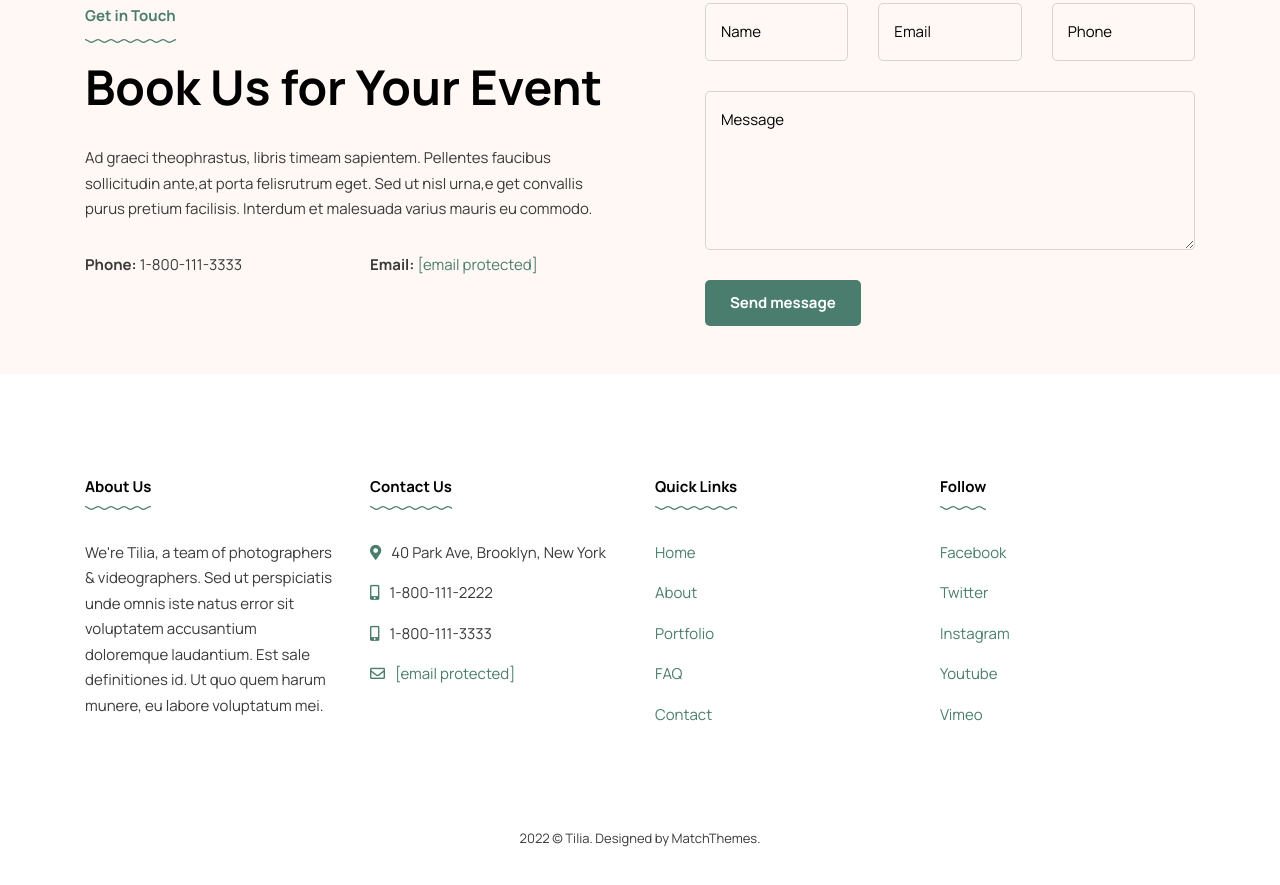
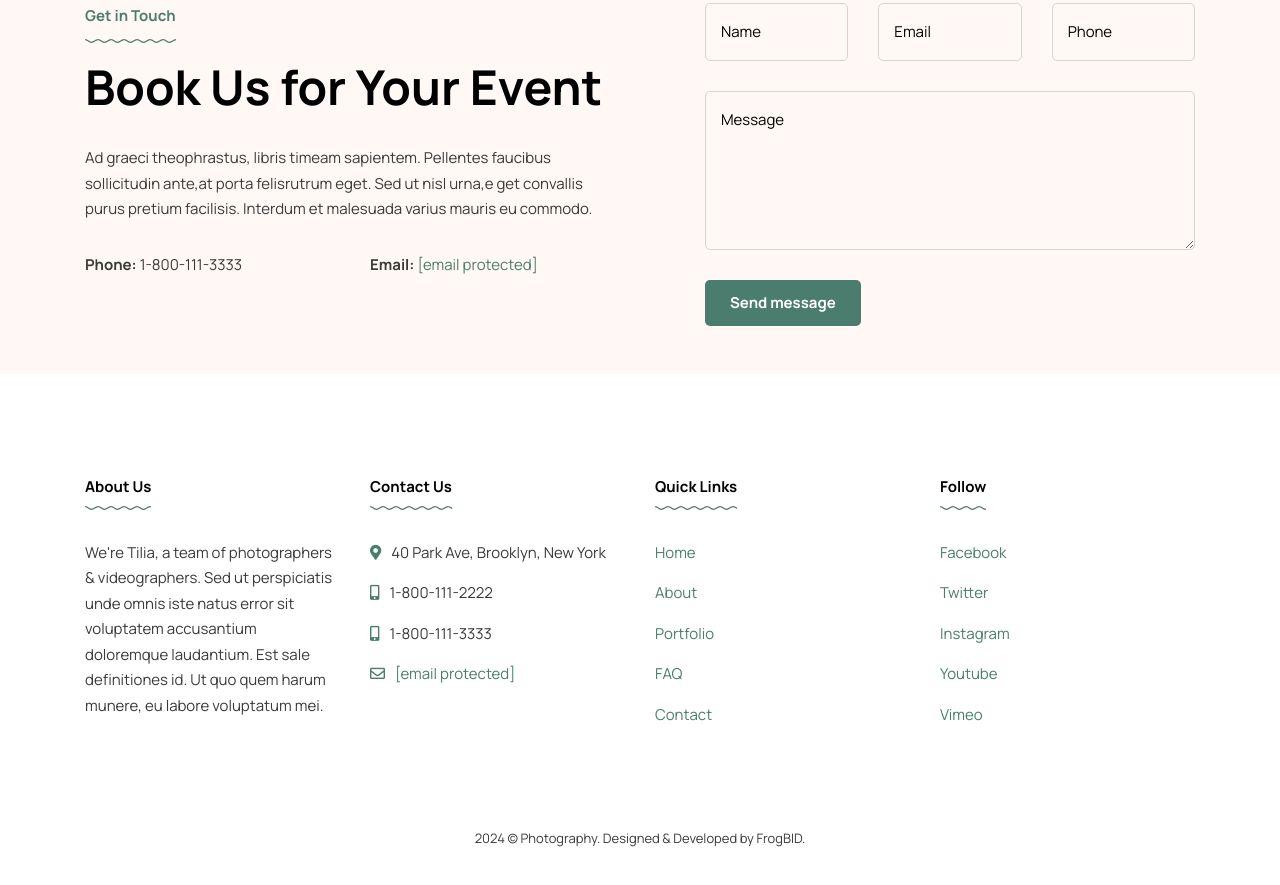
Before and after one commit to Frogbid-Khl/W-Photographer-2, a plain HTML site: page index.html in a window 1280 px wide. Shown: the part 4471-5356 px from the top of the page. Drawn offline with Linux system fonts and the light colour scheme.

Commit message:
update url

```diff
--- a/index.html
+++ b/index.html
@@ -803,7 +803,7 @@
             </div>
         </div>
         <div class="copyright">
-            <div class="footer-copy"><span class="footer-year">2022</span> &copy; Tilia. Designed by MatchThemes.</div>
+            <div class="footer-copy"><span class="footer-year">2024</span> &copy; Photography. Designed & Developed by FrogBID.</div>
         </div>
     </div>
 </footer>
```
